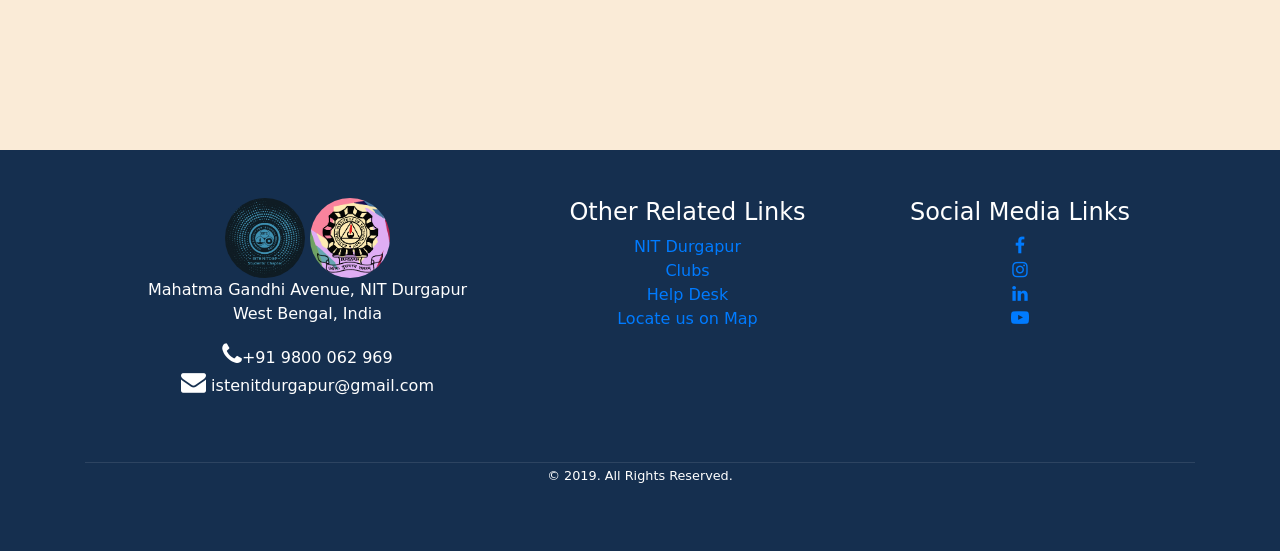
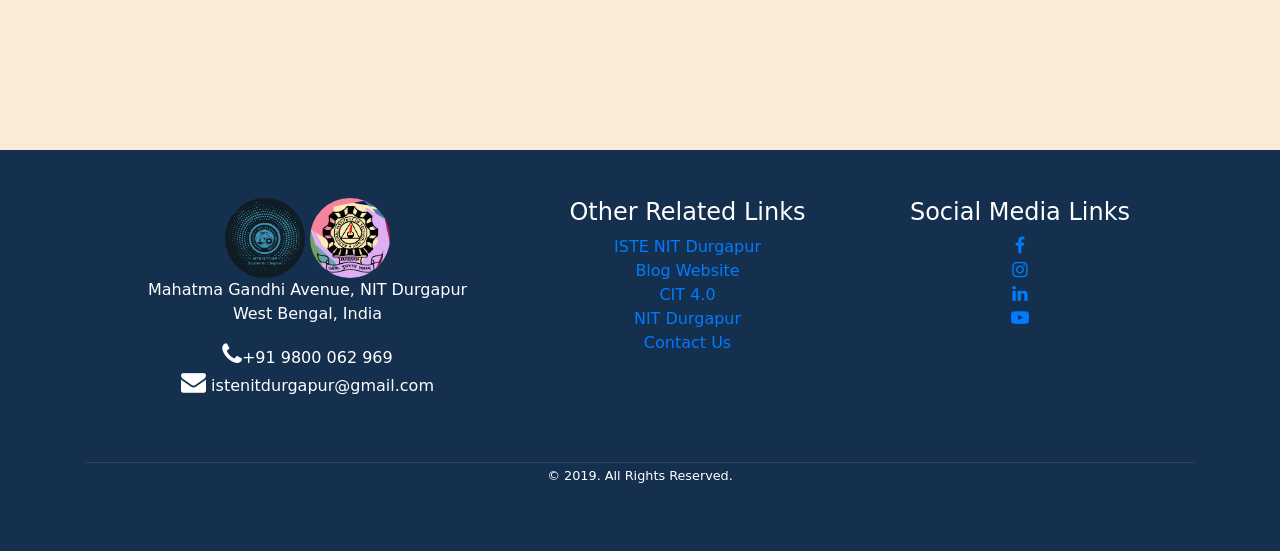
Before and after one commit to Koustav-Sanyal/certifications_trial, a Django app: template certification/verifycert/templates/verifycert/error.html in a window 1280 px wide. Shown: the part 360-911 px from the top of the page. Run offline with Django 3.2, Linux system fonts and the light colour scheme; the template is opened without the code that fills it, so the values that code supplies are empty; some libraries are stand-ins or nearby versions.

Commit message:
Updated footer links

```diff
--- a/certification/verifycert/templates/verifycert/error.html
+++ b/certification/verifycert/templates/verifycert/error.html
@@ -88,10 +88,11 @@
     <div class="col-lg-3 col-xs-12 links">
       <h4 class="mt-lg-0 mt-sm-3" class="D">Other Related Links</h4>
         <ul class="m-0 p-0">
+          <a href="http://istenitdgp.com">ISTE NIT Durgapur</a><br>
+          <a href="http://blog.istenitdgp.com">Blog Website</a><br>
+          <a href="http://cit4.pythonanywhere.com/">CIT 4.0 </a><br>
           <a href="https://nitdgp.ac.in/">NIT Durgapur</a><br>
-          <a href="https://nitdgp.ac.in/clubs">Clubs</a><br>
-          <a href="contact.html">Help Desk</a><br>
-          <a href="contact.html">Locate us on Map</a><br>
+          <a href="http://istenitdgp.com/contact.html">Contact Us</a><br>
         </ul>
     </div>
       <br><br>
```
Also changed, not shown: certification/verifycert/templates/verifycert/home.html (+4 -3 lines). Lines whose indentation alone changed are shown as unchanged.
